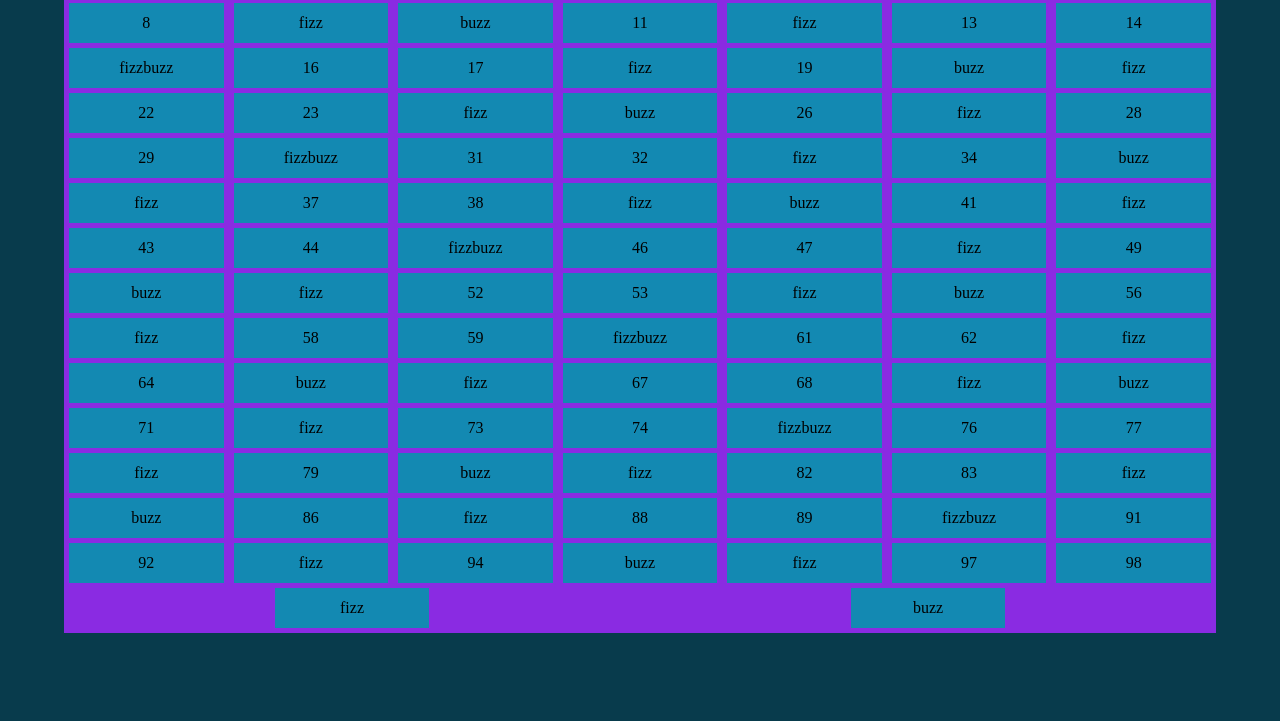
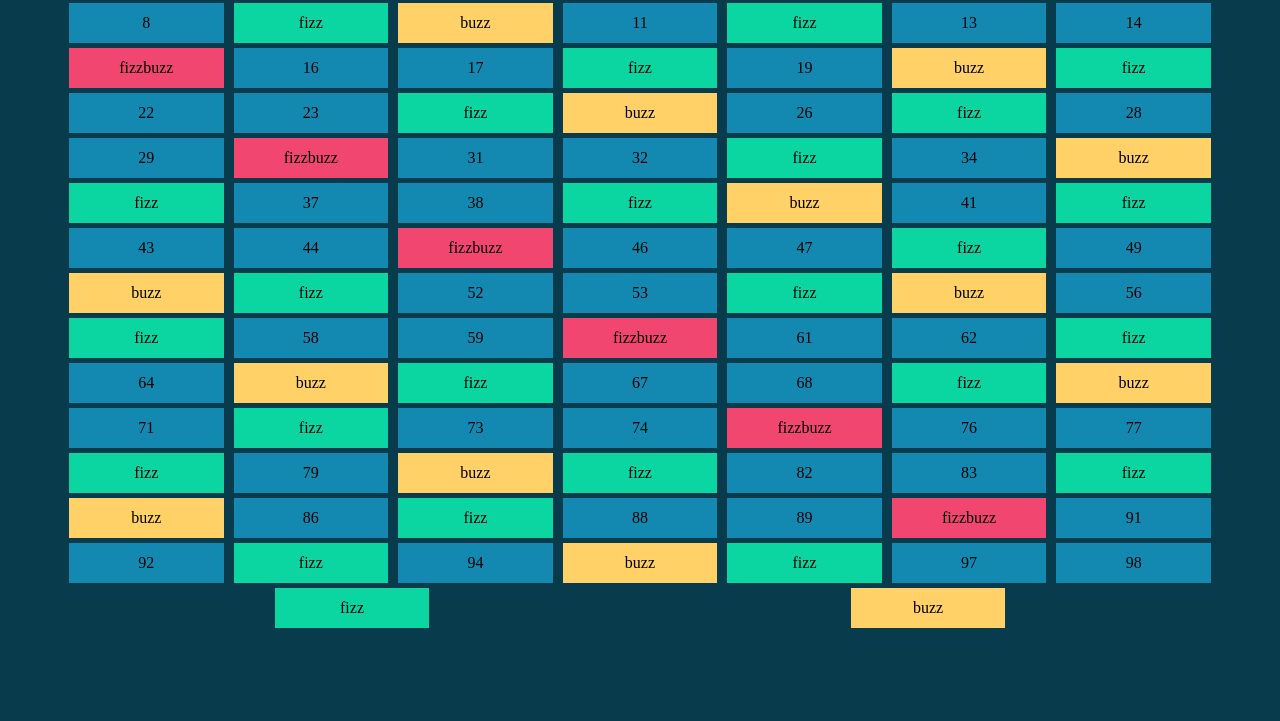
Before and after one commit to petrescuandreea/js-fizzbuzzdom, a plain HTML site: page index.html in a window 1280 px wide. Shown: the part 79-800 px from the top of the page. Drawn offline with Linux system fonts and the light colour scheme.

Commit message:
createElemet

```diff
--- a/css/style.css
+++ b/css/style.css
@@ -12,8 +12,6 @@ body {
     width: 90%;
     margin: 0 auto;
     text-align: center;
-    /* debug */
-    background-color: blueviolet;
 }
 
 #square-container {
--- a/js/script.js
+++ b/js/script.js
@@ -12,19 +12,47 @@ const squareContainer = document.getElementById("square-container");
 
 
 // Creo il ciclo for
-for (let i = 1; i <= 100; i++) {
-    // console.log("iterazione numero: ", i , squareContainer.innerHTML);
+// for (let i = 1; i <= 100; i++) {
+//     // console.log("iterazione numero: ", i , squareContainer.innerHTML);
+
+//     // se i è multiplo sia di 3 che di 5 stampa "fizzbuzz"
+//     if ((i % 3 ===0) && (i % 5 ===0)){
+//         squareContainer.innerHTML += `<div class="square"> fizzbuzz </div>`;
+
+//     } else if (i % 3 ===0){
+//         // se i è multiplo di 3 stampa "fizz"
+//         squareContainer.innerHTML += `<div class="square"> fizz </div>`;
+//     } else if (i % 5 ===0){
+//         // se i è multiplo di 5 stampa "buzz"
+//         squareContainer.innerHTML += `<div class="square"> buzz </div>`;
+//     }else {
+//         squareContainer.innerHTML += `<div class="square"> ${i} </div>`;
+//     }
+// };
+
+
+for (let i = 1; i <= 100; i++){
+    let square = document.createElement("div");
+    square.classList.add("square");
 
     // se i è multiplo sia di 3 che di 5 stampa "fizzbuzz"
-    if ((i % 3 ===0) && (i % 5 ===0)){
-        squareContainer.innerHTML += `<div class="square"> fizzbuzz </div>`;
+    if((i % 3 ===0) && (i % 5 ===0)){
+        square.append("fizzbuzz");
+        squareContainer.append(square);
+        square.classList.add("fizzbuzz");
     } else if (i % 3 ===0){
         // se i è multiplo di 3 stampa "fizz"
-        squareContainer.innerHTML += `<div class="square"> fizz </div>`;
+        square.append("fizz");
+        squareContainer.append(square);
+        square.classList.add("fizz");
     } else if (i % 5 ===0){
         // se i è multiplo di 5 stampa "buzz"
-        squareContainer.innerHTML += `<div class="square"> buzz </div>`;
-    }else {
-        squareContainer.innerHTML += `<div class="square"> ${i} </div>`;
+        square.append("buzz");
+        squareContainer.append(square);
+        square.classList.add("buzz");
+    } else {
+        square.append(i);
+        squareContainer.append(square);
     }
+
 };
```
